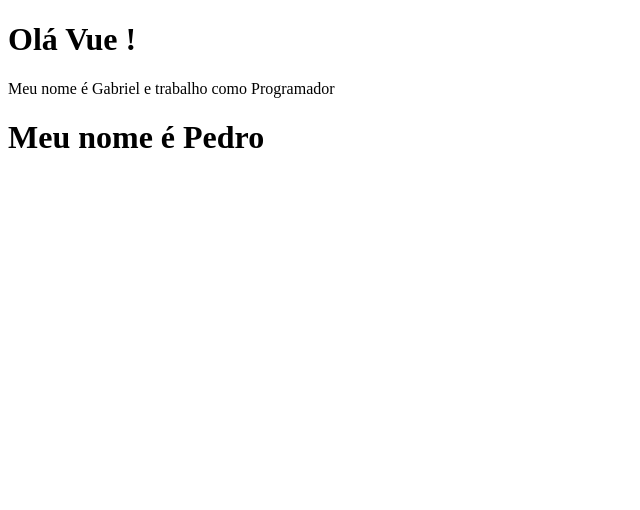
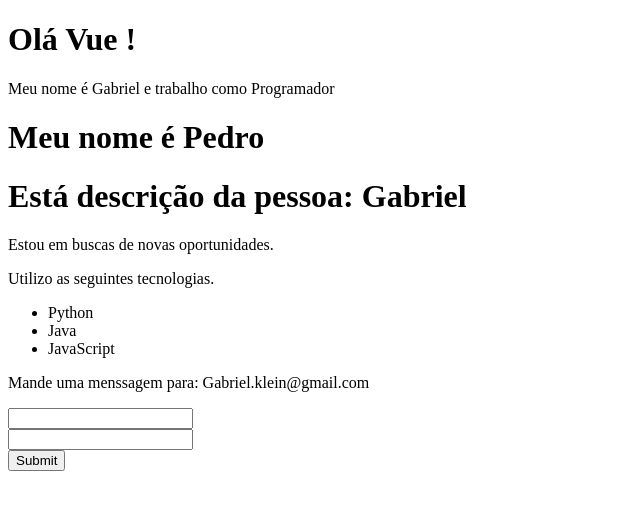
Before and after one commit to gabrielNunesKlein/Vue-Js, a Vue app in the folder 2_projeto_vue/: page / in a window 1280 px wide. Shown: the top 510 px of the page, without its empty margins (0-640 px from the left). Built offline with nearby package versions, Linux system fonts and the light colour scheme.

Commit message:
Hiarquia de components, v-if, v-else e v-show

```diff
--- a/2_projeto_vue/src/App.vue
+++ b/2_projeto_vue/src/App.vue
@@ -1,16 +1,21 @@
 <template>
+<div>
   <PrimeiroComponente />
   <Lifercycle />
+  <Pessoa />
+</div>
 </template>
 
 <script>
 import PrimeiroComponente from './components/PrimeiroComponente.vue';
 import Lifercycle from './components/Lifecycle.vue';
+import Pessoa from './components/Pessoa.vue';
   export default {
     name: "App",
     components: {
       PrimeiroComponente,
-      Lifercycle
+      Lifercycle,
+      Pessoa
     }
   }
 </script>
--- /dev/null
+++ b/2_projeto_vue/src/components/Form/Input.vue
@@ -0,0 +1,23 @@
+<template>
+    <div>
+        <div>
+            <input type="text">
+        </div>
+        <div>
+            <input type="text">
+        </div>
+        <div>
+            <Submit />
+        </div>
+    </div>
+</template>
+
+<script>
+import Submit from './Submit.vue';
+    export default {
+        name: 'Input',
+        components: {
+            Submit
+        }
+    }
+</script>
--- /dev/null
+++ b/2_projeto_vue/src/components/Form/Submit.vue
@@ -0,0 +1,9 @@
+<template>
+    <input type="submit">
+</template>
+
+<script>
+    export default {
+        name: 'Submit'
+    }
+</script>
--- /dev/null
+++ b/2_projeto_vue/src/components/Info.vue
@@ -0,0 +1,26 @@
+<template>
+    <div>
+        <p v-if="esta_trabalhando">Estou trabalhando no momento</p>
+        <p v-else>Estou em buscas de novas oportunidades.</p>
+        <p>Utilizo as seguintes tecnologias.</p>
+        <ul>
+            <li>Python</li>
+            <li>Java</li>
+            <li>JavaScript</li>
+        </ul>
+        <p v-show="mostrar_email">Mande uma menssagem para: {{ email }}</p>
+    </div>
+</template>
+
+<script>
+export default{
+    name: "Info",
+    data(){
+        return {
+            esta_trabalhando: false,
+            mostrar_email: true,
+            email: 'Gabriel.klein@gmail.com'
+        }
+    }
+}
+</script>
--- /dev/null
+++ b/2_projeto_vue/src/components/Pessoa.vue
@@ -0,0 +1,24 @@
+<template>
+<div>
+    <h1>Está descrição da pessoa: {{ name }}</h1>
+    <Info />
+    <Form />
+</div>
+</template>
+
+<script>
+import Info from './Info.vue';
+import Form from './Form/Input.vue';
+export default {
+    name: "Pessoa",
+    components:{
+        Info,
+        Form
+    },
+    data(){
+        return{
+            name: "Gabriel"
+        }
+    }
+}
+</script>
```
Also changed, not shown: 2_projeto_vue/src/components/Lifecycle.vue (line endings or trailing spaces).
